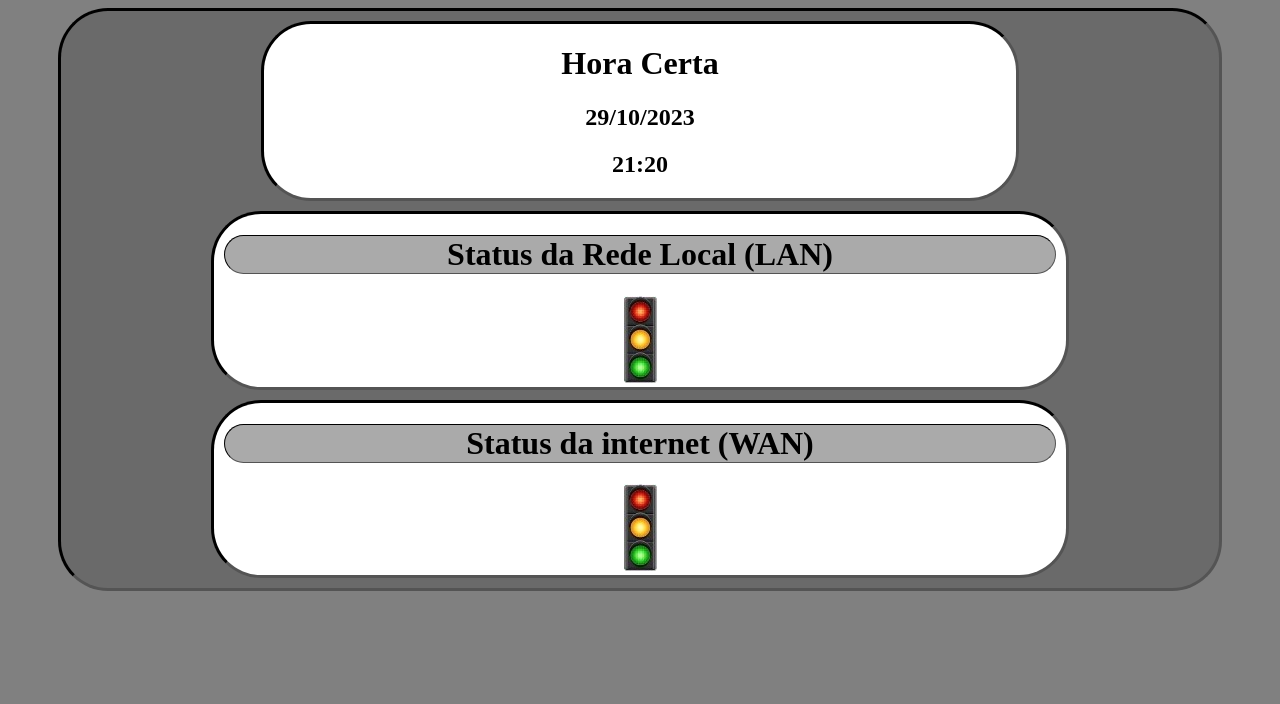
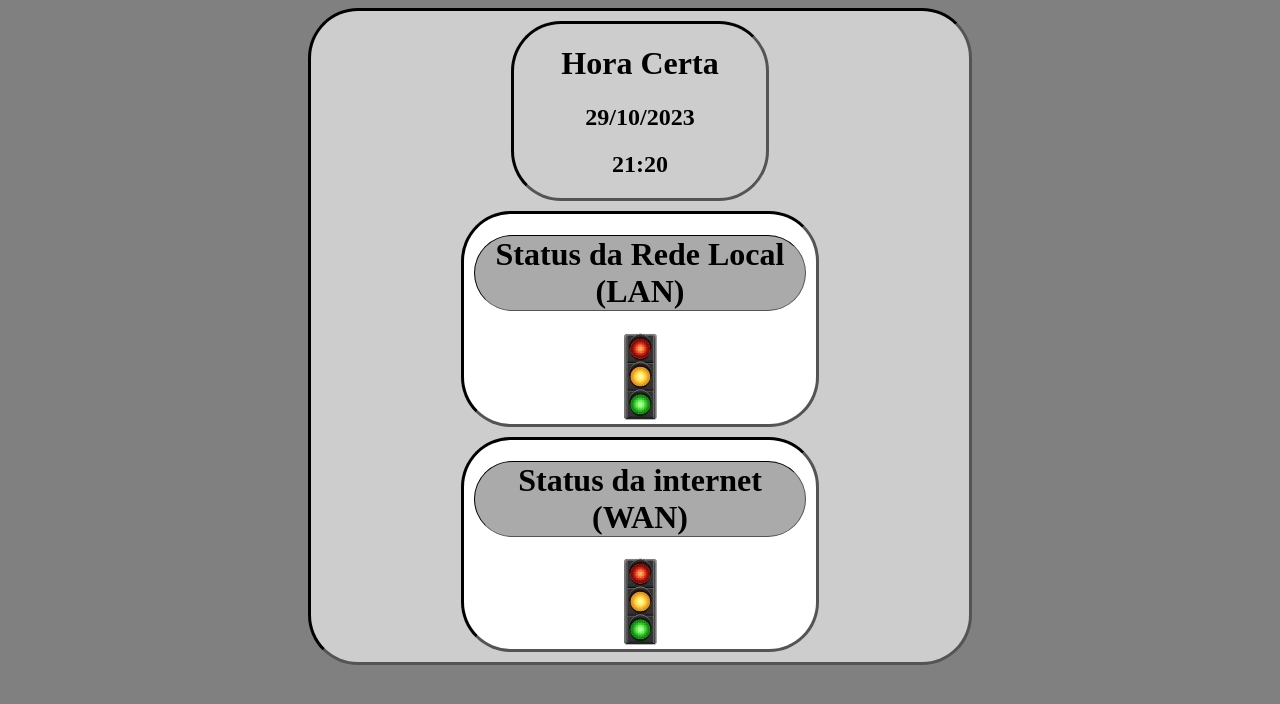
Before and after one commit to dev-drizzithiago/Meus-Projetos-PHP, a PHP site: page / in a window 1280 px wide. Shown: the top 704 px of the page. Run offline with PHP 8.4, Linux system fonts and the light colour scheme.

Commit message:
Update style.css

```diff
--- a/relatorio_internet_v-txt_v2/style.css
+++ b/relatorio_internet_v-txt_v2/style.css
@@ -6,17 +6,17 @@ body {
 }
 
 main {
-    background-color: #6a6a6a;
+    background-color: #cecdcd;
     border: 3px inset #000000;
     border-radius: 50px;
-    margin-left: 50px;
-    margin-right: 50px;
+    margin-left: 300px;
+    margin-right: 300px;
     padding: 2px solid #aaa;
 }
 
 
 div.div_data {
-    background-color: #ffffff;
+    background-color: #cecdcd;
     text-align: center;
     border: 3px inset #000000;
     border-radius: 50px;
```
